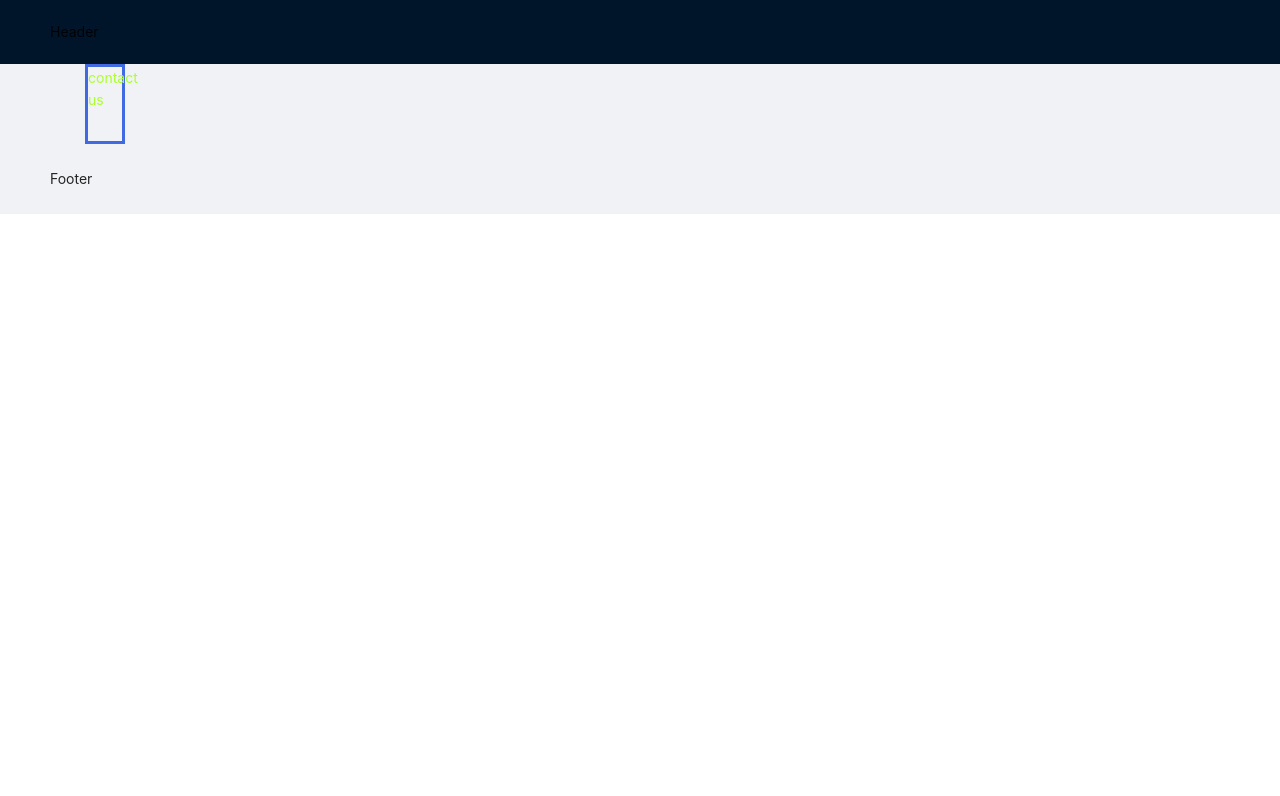
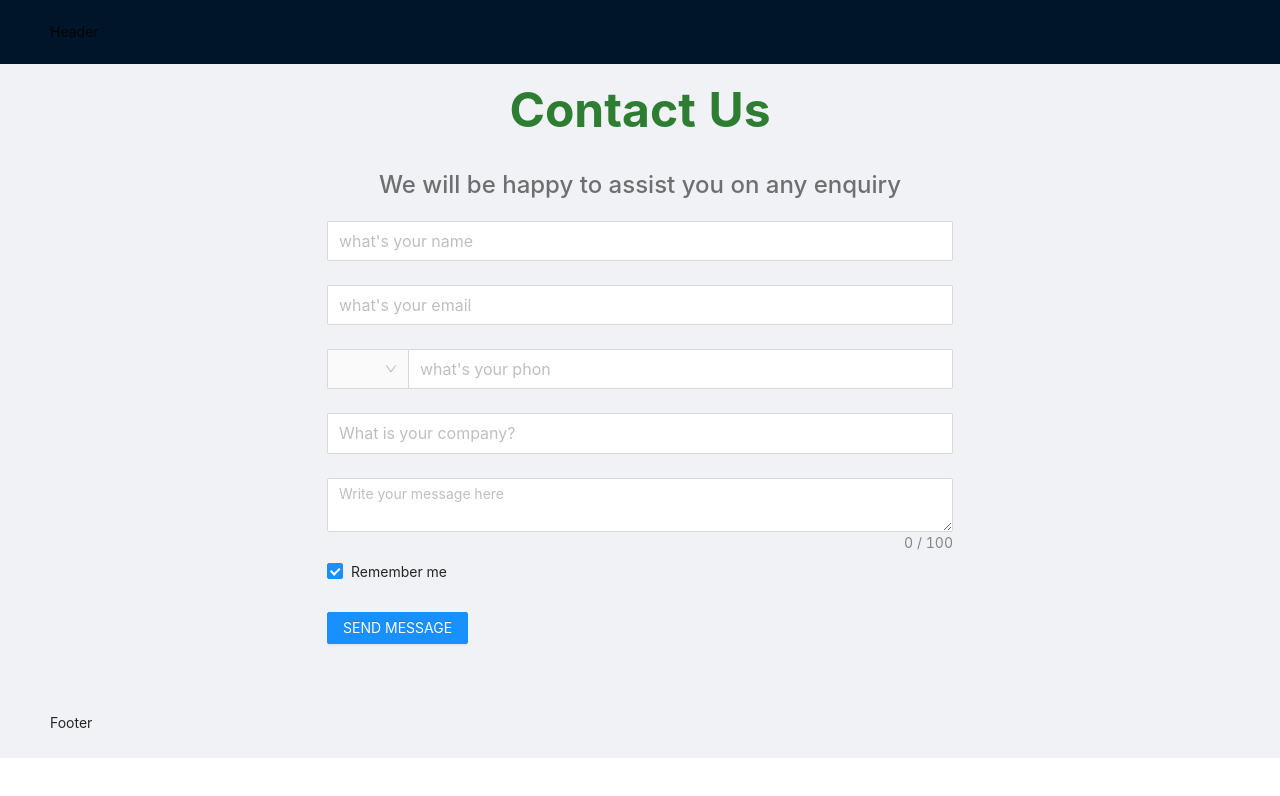
Before and after one commit to sammwafy/dopay, a Next.js app: page /contactus in a window 1280 px wide. Shown: the top 796 px of the page. Built offline with nearby package versions, Linux system fonts and the light colour scheme; what react-css-theme-switcher would draw is missing.

Commit message:
contact us

```diff
--- a/components/contactUS/ContactUs.js
+++ b/components/contactUS/ContactUs.js
@@ -1,9 +1,122 @@
 import { ContactStyle } from "./styles/ContactUs.styled";
+import { Form, Input, Select, Checkbox, Button } from "antd";
+import { UserOutlined } from "@ant-design/icons";
+
+const { Option } = Select;
 
 const ContactUs = () => {
+  const onFinish = (values) => {
+    console.log("Success:", values);
+  };
+
+  const onFinishFailed = (errorInfo) => {
+    console.log("Failed:", errorInfo);
+  };
+  const prefixSelector = (
+    <Form.Item name="prefix" noStyle>
+      <Select
+        style={{
+          width: 80,
+        }}
+      >
+        <Option value="86">+20</Option>
+        <Option value="87">+966</Option>
+      </Select>
+    </Form.Item>
+  );
   return (
     <ContactStyle>
-      <div>contact us</div>
+      <h1>Contact Us</h1>
+      <h2>We will be happy to assist you on any enquiry</h2>
+      <Form
+        name="basic"
+        initialValues={{
+          remember: true,
+        }}
+        onFinish={onFinish}
+        onFinishFailed={onFinishFailed}
+        autoComplete="off"
+        className="formClass"
+      >
+        <Form.Item
+          name="username"
+          rules={[
+            {
+              required: true,
+              message: "Please input your username!",
+            },
+          ]}
+        >
+          <Input size="large" placeholder="what's your name" />
+        </Form.Item>
+        <Form.Item
+          name="email"
+          rules={[
+            {
+              required: true,
+              message: "Please input your email!",
+            },
+          ]}
+        >
+          <Input size="large" placeholder="what's your email" />
+        </Form.Item>
+        <Form.Item
+          name="phone"
+          rules={[
+            {
+              required: true,
+              message: "Please input your phone number!",
+            },
+          ]}
+        >
+          <Input
+            addonBefore={prefixSelector}
+            placeholder="what's your phon"
+            size="large"
+            style={{
+              width: "100%",
+            }}
+          />
+        </Form.Item>
+        <Form.Item
+          name="username"
+          rules={[
+            {
+              required: true,
+              message: "Please input your company!",
+            },
+          ]}
+        >
+          <Input size="large" placeholder="What is your company?" />
+        </Form.Item>
+        <Form.Item
+          name="intro"
+          rules={[
+            {
+              required: true,
+              message: "Please input Intro",
+            },
+          ]}
+        >
+          <Input.TextArea
+            showCount
+            maxLength={100}
+            placeholder="Write your message here"
+          />
+        </Form.Item>
+        <Form.Item name="remember" valuePropName="checked">
+          <Checkbox>Remember me</Checkbox>
+        </Form.Item>
+        <Form.Item>
+          <Button
+            type="primary"
+            htmlType="submit"
+            style={{ textTransform: "uppercase" }}
+          >
+            send message
+          </Button>
+        </Form.Item>
+      </Form>
     </ContactStyle>
   );
 };
--- a/components/contactUS/styles/ContactUs.styled.js
+++ b/components/contactUS/styles/ContactUs.styled.js
@@ -1,8 +1,38 @@
 import styled from "styled-components";
 
 export const ContactStyle = styled.div`
-  border: 3px royalblue solid;
-  height: 80px;
-  width: 40px;
-  color: greenyellow;
+  width: 60%;
+  margin: 0 auto;
+  padding: 10px;
+  @media screen and (max-width: 700px) {
+    width: 95%;
+  }
+  h1 {
+    font-style: normal;
+    font-weight: 700;
+    font-size: 48px;
+    line-height: 72px;
+    text-align: center;
+    color: #2e7d32;
+    @media screen and (max-width: 700px) {
+      font-weight: 400;
+      font-size: 30px;
+    }
+  }
+  h2 {
+    font-style: normal;
+    font-weight: 500;
+    font-size: 24px;
+    line-height: 29px;
+    text-align: center;
+    color: rgba(0, 0, 0, 0.54);
+    @media screen and (max-width: 700px) {
+      font-weight: 400;
+      font-size: 15px;
+    }
+  }
+  .formClass {
+    margin: 0 auto;
+    padding: 10px;
+  }
 `;
```
Also changed, not shown: 1 other file (tests, documents, lock files or other folders).
